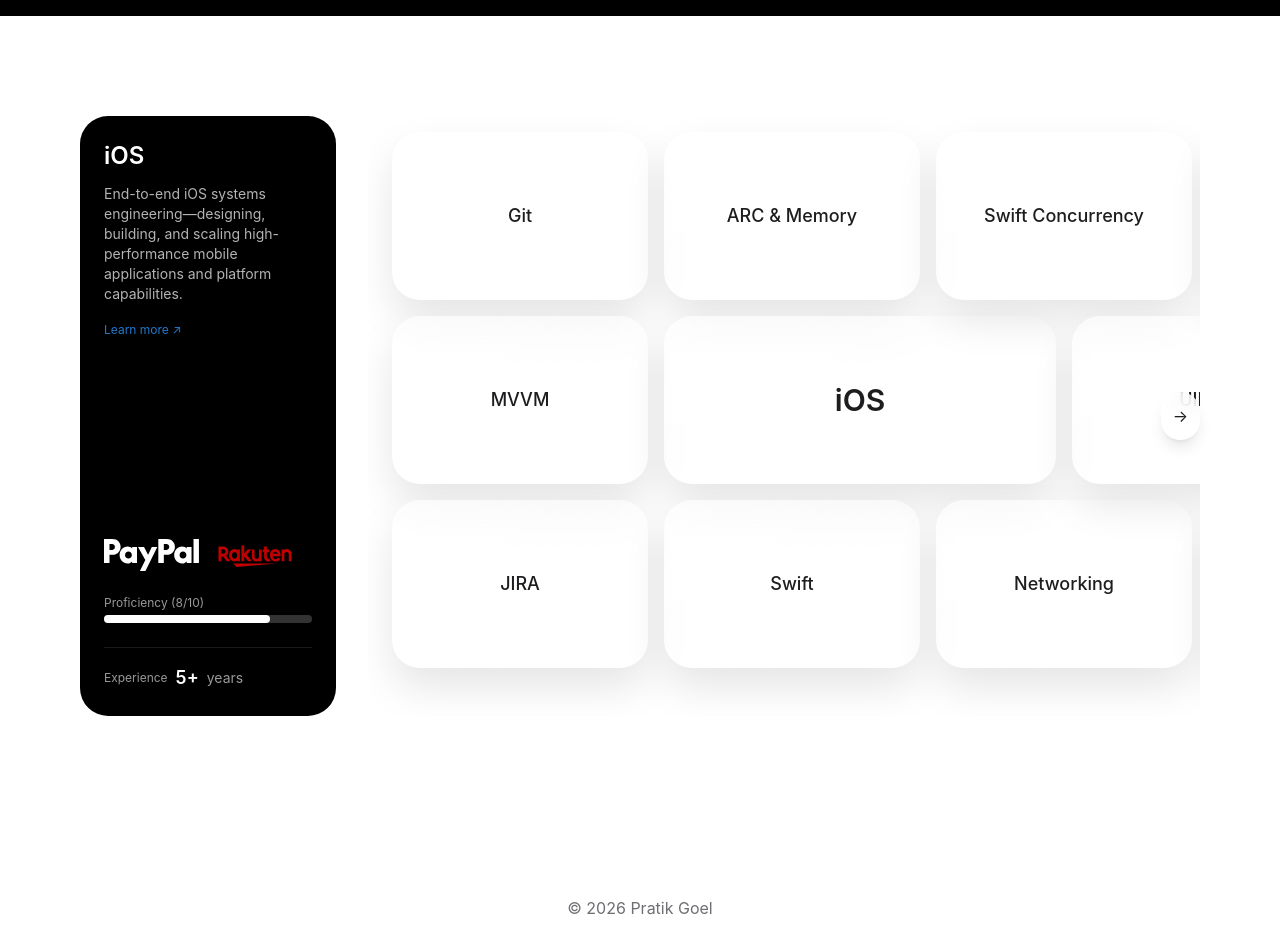
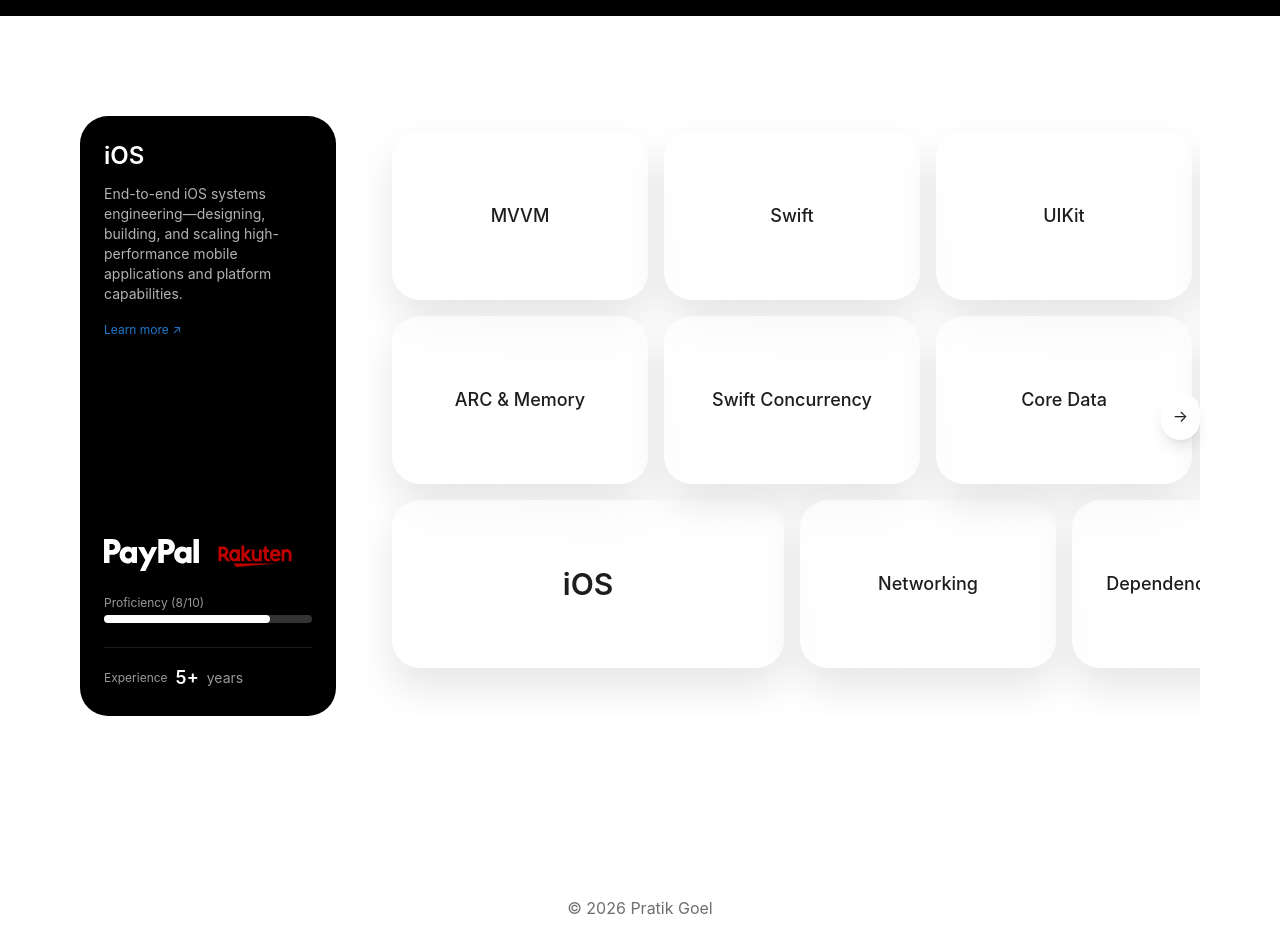
Before and after one commit to ipratikk/resume, a Next.js app: page / in a window 1280 px wide. Shown: the part 8660-9589 px from the top of the page. Built offline with nearby package versions, Linux system fonts and the light colour scheme.

Commit message:
fix priority for iOS skills

```diff
--- a/src/components/Skills.tsx
+++ b/src/components/Skills.tsx
@@ -266,6 +266,17 @@ const place = (grid: number[][], r: number, c: number, w: number, h: number) =>
   }
 };
 
+const isIOSSkill = (name: string) => {
+  const iosKeywords = [
+    "iOS", "Swift", "UIKit", "SwiftUI", "Combine", "RxSwift",
+    "Core Data", "Swift Concurrency", "Networking",
+    "ARC & Memory", "Core Animation", "Dependency Injection",
+    "Unit Testing (XCTest)", "XCUITest", "Test Architecture", "Quick/Nimble",
+    "MVVM", "VIPER"
+  ];
+  return iosKeywords.includes(name);
+};
+
 const generateLayout = () => {
   const rows = 6; // fixed height
   const cols = Math.ceil(skills.length * 1.5); // expand horizontally
@@ -273,8 +284,17 @@ const generateLayout = () => {
   const layout: any[] = [];
 
   const sorted = [...skills].sort((a, b) => {
+    const isAIOS = isIOSSkill(a.name);
+    const isBIOS = isIOSSkill(b.name);
+
+    // iOS skills first
+    if (isAIOS && !isBIOS) return -1;
+    if (!isAIOS && isBIOS) return 1;
+
     const A = skillInsights[a.name];
     const B = skillInsights[b.name];
+
+    // then sort by importance
     return (B.level + B.years) - (A.level + A.years);
   });
 
```
